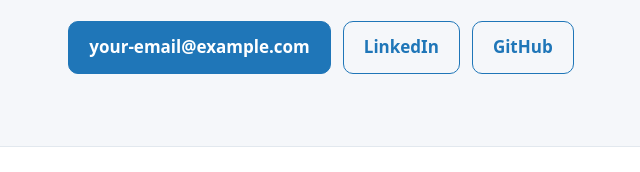
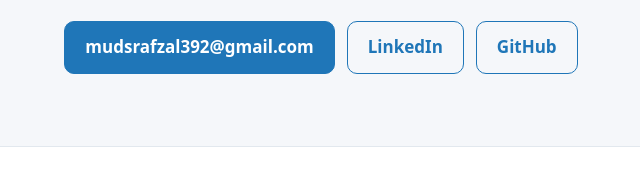
Before and after one commit to Mudassir-Afzal/portfolio, a plain HTML site: page index.html in a window 1280 px wide. Shown: the part 9038-9210 px from the top of the page, 319-959 px from the left. Drawn offline with Linux system fonts and the light colour scheme.

Commit message:
Add contact email and LinkedIn

```diff
--- a/index.html
+++ b/index.html
@@ -403,9 +403,8 @@ footer{padding:28px 0;border-top:1px solid var(--line);color:var(--muted);font-s
     <h2>Let's talk quality</h2>
     <p>Open to SQA Engineer and Senior SQA Engineer roles. Based in Lahore, Pakistan.</p>
     <div class="btns">
-      <!-- TODO: replace with your public email and profile links -->
-      <a class="btn primary" href="mailto:your-email@example.com">your-email@example.com</a>
-      <a class="btn ghost" href="https://www.linkedin.com/in/your-profile" target="_blank" rel="noopener">LinkedIn</a>
+            <a class="btn primary" href="mailto:mudsrafzal392@gmail.com">mudsrafzal392@gmail.com</a>
+      <a class="btn ghost" href="https://www.linkedin.com/in/mian-mudassir-afzal" target="_blank" rel="noopener">LinkedIn</a>
       <a class="btn ghost" href="https://github.com/mianbrothersfabrics" target="_blank" rel="noopener">GitHub</a>
     </div>
   </div>
```
